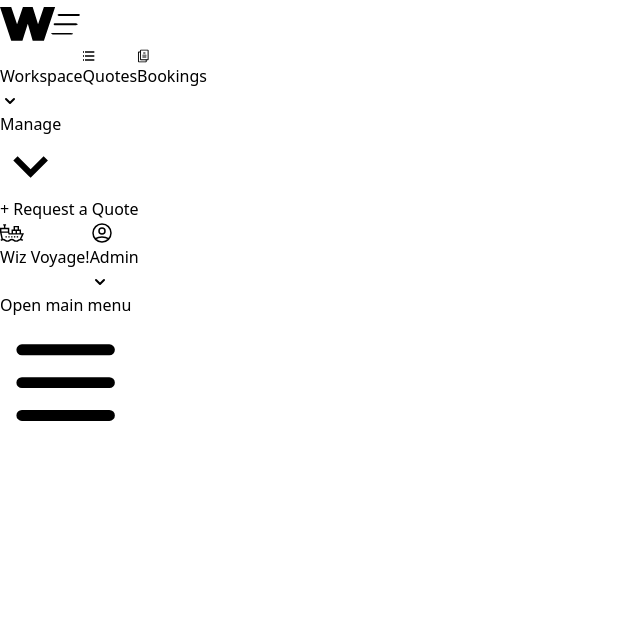
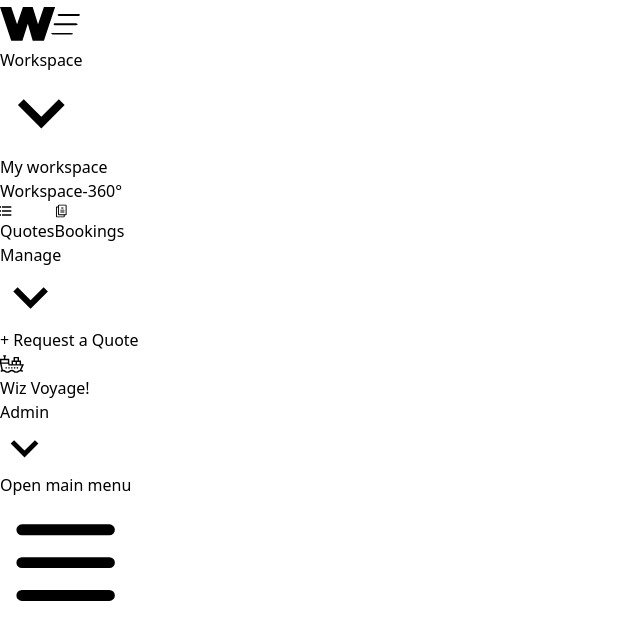
Before and after one commit to Gowtham-Pasupuleti/wiz_oft, a Next.js app: page / in a window 1280 px wide. Both pictures are taken after a click on the button "Workspace". Shown: the top 640 px of the page, without its empty margins (0-640 px from the left). Built offline with nearby package versions, Linux system fonts and the light colour scheme.

Commit message:
admin icon change

```diff
--- a/Components/Navbar.tsx
+++ b/Components/Navbar.tsx
@@ -1,50 +1,50 @@
 import React, { useState } from "react";
 import { Transition } from "@headlessui/react";
 import WizIcon from "../Icons/wizIcon";
-import Button from './button'
+import Button from "./button";
 import Quotes from "../Icons/quotesIcon";
 import SettingsIcon from "../Icons/settingsIcon";
 import BookingsIcon from "../Icons/bookingsIcon";
 import ChevronDown from "../Icons/chevronDown";
 import RequestQuote from "./requestQuote";
 import UserIcon from "../Icons/userIcon";
-import ShipIcon from "../Icons/shipIcon"
+import ShipIcon from "../Icons/shipIcon";
 import DropDownFinal from "./DropDownFinal";
+import WorkSpaceDropDown from "./WorkSpaceDropDown";
+import UserDropdown from "./UserDropdown";
+
 function Nav() {
   const [isOpen, setIsOpen] = useState(false);
   return (
-
     <nav className="bg-[#5C20CF]  font-sans font-extralight ">
       <div className=" mx-auto pl-2 ̰ sm:pl-4 md:pl-4 lg:pl-6 ">
         <div className="flex  items-center justify-between">
           <div className="flex  h-full items-center">
             <div className="flex-shrink-0 py-3 md:py-2 md:pr-12">
-                  <WizIcon/>
+              <WizIcon />
             </div>
             <div className="hidden md:block justify-around w-30 ">
-                < div className="flex items-center">
-                  <Button name="Workspace" iconRight={<ChevronDown/>}></Button>
-                    <Button name="Quotes" iconLeft={<Quotes/>}></Button>
-                    <Button name="Bookings" iconLeft={<BookingsIcon/>}></Button>
-                    <div  className="h-15 w-38 flex ">
+              <div className="flex items-center">
+                {/* <Button name="Workspace" iconRight={<ChevronDown/>}></Button> */}
+                <WorkSpaceDropDown />
+                <Button name="Quotes" iconLeft={<Quotes />}></Button>
+                <Button name="Bookings" iconLeft={<BookingsIcon />}></Button>
+                <div className="h-15 w-38 flex ">
                   <DropDownFinal />
                 </div>
                 {/* <Button name="Manage" iconLeft={<SettingsIcon/>} iconRight={<ChevronDown/>}></Button> */}
-
               </div>
             </div>
           </div>
           <div className="flex items-center">
             <div className="hidden md:block">
-                < div className="flex h-full items-center">
+              <div className="flex h-full items-center">
                 <RequestQuote />
-                    <Button name="Wiz Voyage!" iconLeft={<ShipIcon />} ></Button>
-                    <Button name="Admin" iconLeft={<UserIcon />} iconRight={<ChevronDown/>}></Button>
+                <Button name="Wiz Voyage!" iconLeft={<ShipIcon />}></Button>
+                <UserDropdown />
               </div>
             </div>
-
           </div>
-
 
           <div className=" flex md:hidden">
             <button
@@ -105,24 +105,24 @@ function Nav() {
         {(ref) => (
           <div className="md:hidden" id="mobile-menu">
             <div ref={ref} className="px-2 pt-2 pb-3 space-y-1 sm:px-3">
-                    <Button name="Workspace" iconRight={<ChevronDown/>}></Button>
-                    <Button name="Quotes" iconLeft={<Quotes/>}></Button>
-                    <Button name="Bookings" iconLeft={<BookingsIcon/>}></Button>
-                    <Button name="Manage" iconLeft={<SettingsIcon/>} iconRight={<ChevronDown/>}></Button>
+              <Button name="Workspace" iconRight={<ChevronDown />}></Button>
+              <Button name="Quotes" iconLeft={<Quotes />}></Button>
+              <Button name="Bookings" iconLeft={<BookingsIcon />}></Button>
+              <Button
+                name="Manage"
+                iconLeft={<SettingsIcon />}
+                iconRight={<ChevronDown />}
+              ></Button>
 
               <RequestQuote />
-                    <Button name="Wiz Voyage!" iconLeft={<ShipIcon />} ></Button>
+              <Button name="Wiz Voyage!" iconLeft={<ShipIcon />}></Button>
 
-
-                    <Button name="Admin" iconLeft={<UserIcon />} iconRight={<ChevronDown/>}></Button>
-
+              <UserDropdown />
             </div>
           </div>
         )}
       </Transition>
     </nav>
-
-
   );
 }
 
--- /dev/null
+++ b/Components/UserDropdown.tsx
@@ -0,0 +1,59 @@
+import DropDown from "./DropDown";
+import SubDropDownItems from "./SubDropDownItems";
+import { Menu } from "@headlessui/react";
+import { useState, useRef } from "react";
+import useOutsideClick from "./HandleClickOutSide";
+
+function UserDropdown() {
+  const ref = useRef();
+  const [clicked, setClicked] = useState(false);
+
+  useOutsideClick(ref, () => {
+    setClicked(false);
+  });
+
+  return (
+    <>
+      <div className={` w-40 px-2 py-1 antialiased inline-block `} ref={ref}>
+        <Menu>
+          <div className="  bg-[#5C20CF]  rounded-sm w-full ">
+            <Menu.Button
+              className={`outline-none focus:outline-none
+           h-12  rounded-sm
+            px-2 py-1 w-full flex text-white justify-center font-semibold  items-center pl-1
+            `}
+              onClick={() => setClicked(!clicked)}
+            >
+              Admin
+              <span className="ml-1">
+                <svg
+                  className={`fill-current h-4 w-4 transform
+        transition duration-150 ease-in-out ${clicked ? "rotate-180" : ""}`}
+                  xmlns="http://www.w3.org/2000/svg"
+                  viewBox="0 0 20 20"
+                >
+                  <path d="M9.293 12.95l.707.707L15.657 8l-1.414-1.414L10 10.828 5.757 6.586 4.343 8z" />
+                </svg>
+              </span>
+            </Menu.Button>
+          </div>
+
+          <Menu.Items
+            className={`flex flex-col w-40 text-left
+  rounded-sm border-white  text-base font-serif
+  antialiased hover:subpixel-antialiased absolute `}
+          >
+            <DropDown name="Report Problem" />
+            <DropDown name="Support Request" />
+            <DropDown name="Product Updates" />
+            <DropDown name="Account" />
+            <DropDown name="Reports" />
+            <DropDown name="Logout" />
+          </Menu.Items>
+        </Menu>
+      </div>
+    </>
+  );
+}
+
+export default UserDropdown;
--- /dev/null
+++ b/Components/WorkSpaceDropDown.tsx
@@ -0,0 +1,54 @@
+import DropDown from "./DropDown";
+import { Menu } from "@headlessui/react";
+import { useState, useRef } from "react";
+import useOutsideClick from "./HandleClickOutSide";
+
+function WorkSpaceDropDown() {
+  const ref = useRef();
+  const [clicked, setClicked] = useState(false);
+
+  useOutsideClick(ref, () => {
+    setClicked(false);
+  });
+
+  return (
+    <>
+      <div className={` w-40 px-2 py-1 antialiased inline-block `} ref={ref}>
+        <Menu>
+          <div className="  bg-[#5C20CF]  rounded-sm w-full ">
+            <Menu.Button
+              className={`outline-none focus:outline-none
+           h-12  rounded-sm
+            px-2 py-1 w-full flex text-white justify-center font-semibold  items-center pl-1
+            `}
+              onClick={() => setClicked(!clicked)}
+            >
+              Workspace
+              <span className="ml-1">
+                <svg
+                  className={`fill-current h-4 w-4 transform
+        transition duration-150 ease-in-out ${clicked ? "rotate-180" : ""}`}
+                  xmlns="http://www.w3.org/2000/svg"
+                  viewBox="0 0 20 20"
+                >
+                  <path d="M9.293 12.95l.707.707L15.657 8l-1.414-1.414L10 10.828 5.757 6.586 4.343 8z" />
+                </svg>
+              </span>
+            </Menu.Button>
+          </div>
+
+          <Menu.Items
+            className={`flex flex-col w-40 text-left
+  rounded-sm border-white  text-base font-serif
+  antialiased hover:subpixel-antialiased absolute `}
+          >
+            <DropDown name="My workspace" />
+            <DropDown name="Workspace-360°" />
+          </Menu.Items>
+        </Menu>
+      </div>
+    </>
+  );
+}
+
+export default WorkSpaceDropDown;
```
Also changed, not shown: 1 other file (tests, documents, lock files or other folders). Lines whose indentation alone changed are shown as unchanged.
